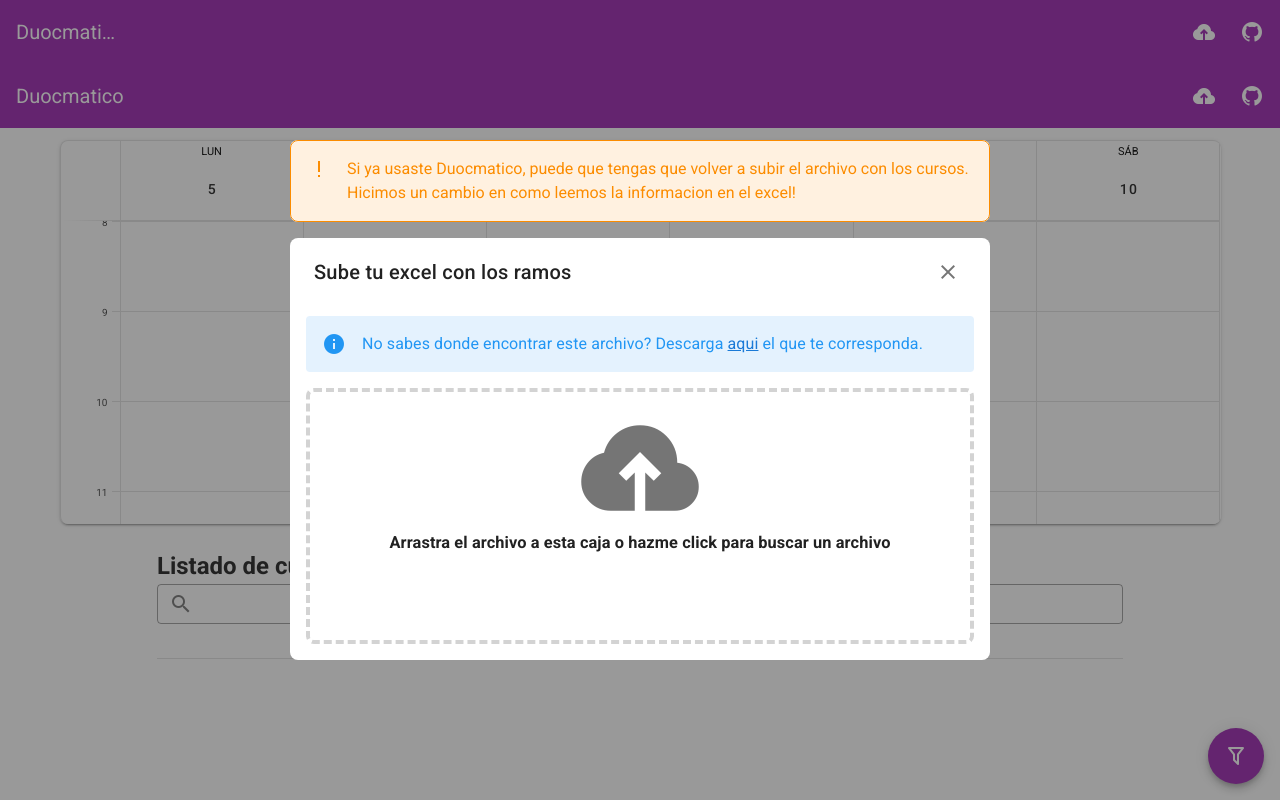
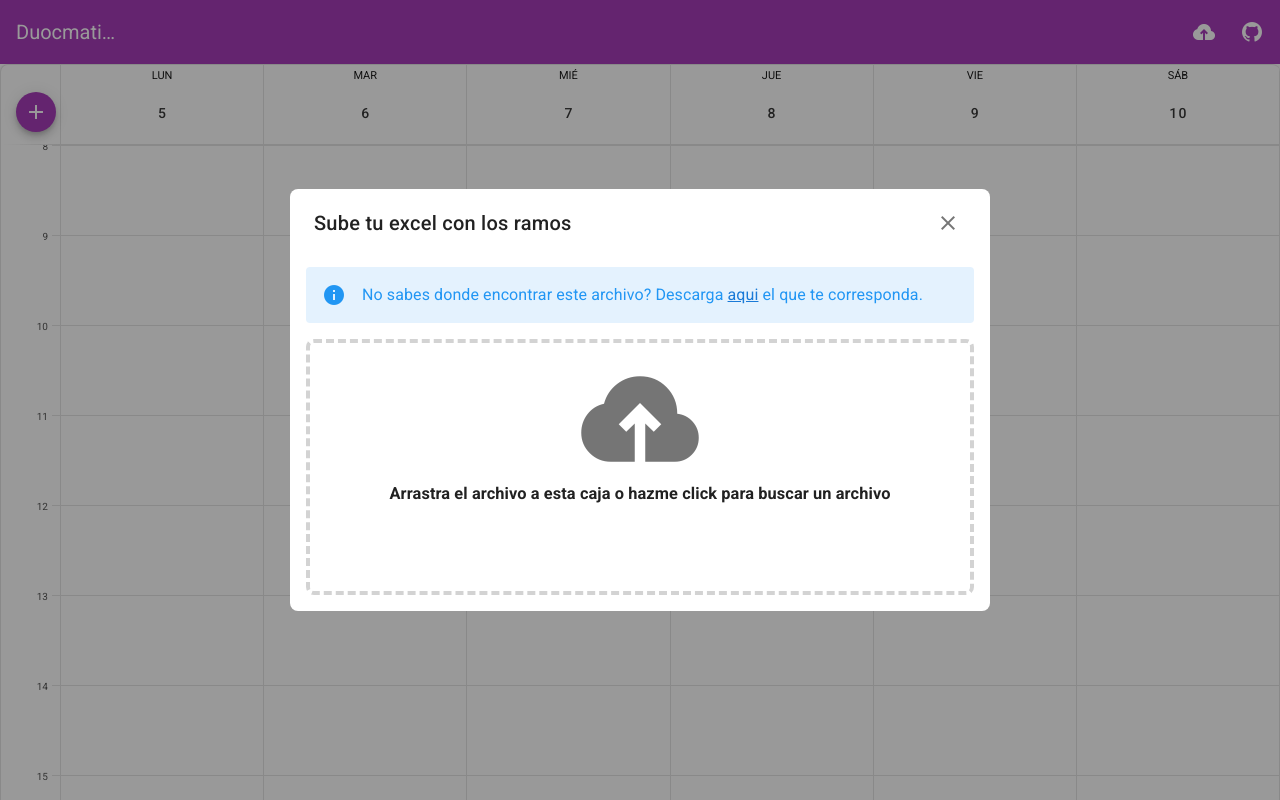
Before and after one commit to BaaltRodrigo/duocmatico, a Vue app: page / in a window 1280 px wide. Built offline with nearby package versions, Linux system fonts and the light colour scheme.

Commit message:
feat: :children_crossing: Cambio visual principal a un calendario gigante
Los cursos ahora no se muestran en un inicio. Si no que se mostraran cuando se quiera agregar algo al calendario

```diff
--- a/src/views/Home.vue
+++ b/src/views/Home.vue
@@ -1,106 +1,109 @@
 <template>
-  <div>
-    <v-toolbar fixed dark color="purple" flat>
-      <v-toolbar-title>Duocmatico</v-toolbar-title>
+  <div style="height: calc(100vh - 64px)">
+    <v-card class="rounded-lg" height="100%">
+      <calendario></calendario>
+      <v-tooltip right>
+        <template #activator="{ on, attr }">
+          <v-btn
+            @click="showClasses = true"
+            class="my-12"
+            small
+            fab
+            absolute
+            top
+            left
+            dark
+            color="purple"
+            v-on="on"
+            v-bind="attr"
+          >
+            <v-icon>mdi-plus</v-icon>
+          </v-btn>
+        </template>
+        <span>Agregar un curso al calendario</span>
+      </v-tooltip>
+    </v-card>
+    <!-- Dialog to included classes -->
+    <v-dialog v-model="showClasses" scrollable content-class="elevation-0">
+      <v-card class="rounded-xl">
+        <v-card-title>
+          Cursos disponibles para agregar
           <v-spacer></v-spacer>
-      <v-btn icon @click="wantUpload = true">
-        <v-icon>mdi-cloud-upload</v-icon>
+          <v-btn icon @click="showClasses = false">
+            <v-icon>mdi-close</v-icon>
           </v-btn>
-      <v-btn
-        icon
-        href="https://github.com/BaaltRodrigo/duocmatico"
-        target="none"
-      >
-        <v-icon>{{ "mdi-github" }}</v-icon>
-      </v-btn>
-    </v-toolbar>
-
-    <v-container>
-      <v-card class="rounded-lg" height="24rem">
-        <calendario></calendario>
-      </v-card>
-    </v-container>
-
-    <v-container>
-      <v-row justify="center" dense>
-        <v-col cols="12" md="10">
-          <h2 id="inicio-listado">Listado de cursos</h2>
+        </v-card-title>
+        <v-card-title>
           <v-text-field
+            dense
             outlined
-            dense
-            prepend-inner-icon="mdi-magnify"
-            v-model="busqueda"
-            clearable
-            @click:clear="limpiarBusqueda"
+            label="Buscar cursos"
+            placeholder="Nombre del curso, seccion, sigla"
+            prepend-icon="mdi-filter-outline"
+            v-model="busquedaTMP"
+            hint="Para ver mas filtros puedes hacer click en el icono"
+            persistent-hint
+            @click:prepend="showFilters = true"
+            @keypress.enter="changeBusqueda"
           ></v-text-field>
-        </v-col>
-        <v-col cols="12" md="10">
-          <v-divider></v-divider>
-          <cluster-course
+        </v-card-title>
+        <v-card-text style="height: calc(80vh - 102px)">
+          <cluster-curso
             v-for="cluster in clusters"
             :key="`clouster-${cluster.asignatura}`"
             :cluster="cluster"
-          ></cluster-course>
-        </v-col>
-      </v-row>
-      <v-btn
-        fab
-        bottom
-        right
-        fixed
-        dark
-        color="purple"
-        @click="showFiltros = true"
-      >
-        <v-icon>mdi-filter-outline</v-icon>
-      </v-btn>
-      <!-- Pop up para subir un nuevo archivo -->
-      <v-dialog
-        content-class="elevation-0"
-        v-model="wantUpload"
-        max-width="700px"
-        persistent
-      >
-        <v-card flat class="rounded-lg">
-          <v-alert type="warning" outlined text>
-            Si ya usaste Duocmatico, puede que tengas que volver a subir el
-            archivo con los cursos. Hicimos un cambio en como leemos la
-            informacion en el excel!
-          </v-alert>
+          ></cluster-curso>
+        </v-card-text>
+        <!-- <v-container>
+          <v-text-field
+            dense
+            outlined
+            label="Buscar cursos"
+            placeholder="Nombre del curso, seccion, sigla"
+            prepend-icon="mdi-filter-outline"
+          ></v-text-field>
+        </v-container> -->
       </v-card>
-        <cargar-archivo @done="wantUpload = false" />
     </v-dialog>
+    <!-- Dialogo con filtros -->
     <v-dialog
       persistent
-        v-model="showFiltros"
+      v-model="showFilters"
       content-class="elevation-0"
       max-width="700px"
     >
-        <filtros-card @close="showFiltros = false"></filtros-card>
+      <filtros-card @close="showFilters = false"></filtros-card>
     </v-dialog>
-    </v-container>
+    <!-- Dialog para subir archivo -->
+    <v-dialog
+      :value="showModal"
+      content-class="elevation-0"
+      persistent
+      max-width="700px"
+    >
+      <cargar-archivo @done="setShowModal(false)" />
+    </v-dialog>
   </div>
 </template>
 
 <script>
-import { mapState } from "vuex";
+import { mapMutations, mapState } from "vuex";
 import Calendario from "../components/Calendario.vue";
 import CargarArchivo from "../components/fileUpload/CargarArchivo.vue";
-import ClusterCourse from "../components/curso/ClusterCurso.vue";
+import ClusterCurso from "../components/curso/ClusterCurso.vue";
 import FiltrosCard from "../components/filtros/FiltrosCard.vue";
 
 export default {
-  name: "Home",
-
+  name: "About",
   components: {
     Calendario,
     CargarArchivo,
-    ClusterCourse,
+    ClusterCurso,
     FiltrosCard,
   },
 
   computed: {
-    ...mapState(["careersData", "career"]),
+    ...mapState("fileUpload", ["showModal"]),
     ...mapState("courses", ["courses", "filters"]),
 
     filtroCursos() {
@@ -146,25 +149,25 @@ export default {
     },
   },
 
-  data() {
-    return {
+  data: () => ({
+    showClasses: false,
     busqueda: null,
-      wantUpload: false,
-      showFiltros: false,
-    };
-  },
+    busquedaTMP: null,
+    showFilters: false,
+  }),
 
   methods: {
-    limpiarBusqueda() {
-      this.busqueda = null;
-      this.$vuetify.goTo("#inicio-listado");
+    ...mapMutations("fileUpload", ["setShowModal"]),
+
+    changeBusqueda() {
+      this.busqueda = this.busquedaTMP;
     },
   },
 
   mounted() {
     const { xslxJsonData } = localStorage;
     if (!xslxJsonData) {
-      this.wantUpload = true;
+      this.setShowModal(true);
     }
   },
 };
```
Lines whose indentation alone changed are shown as unchanged.
